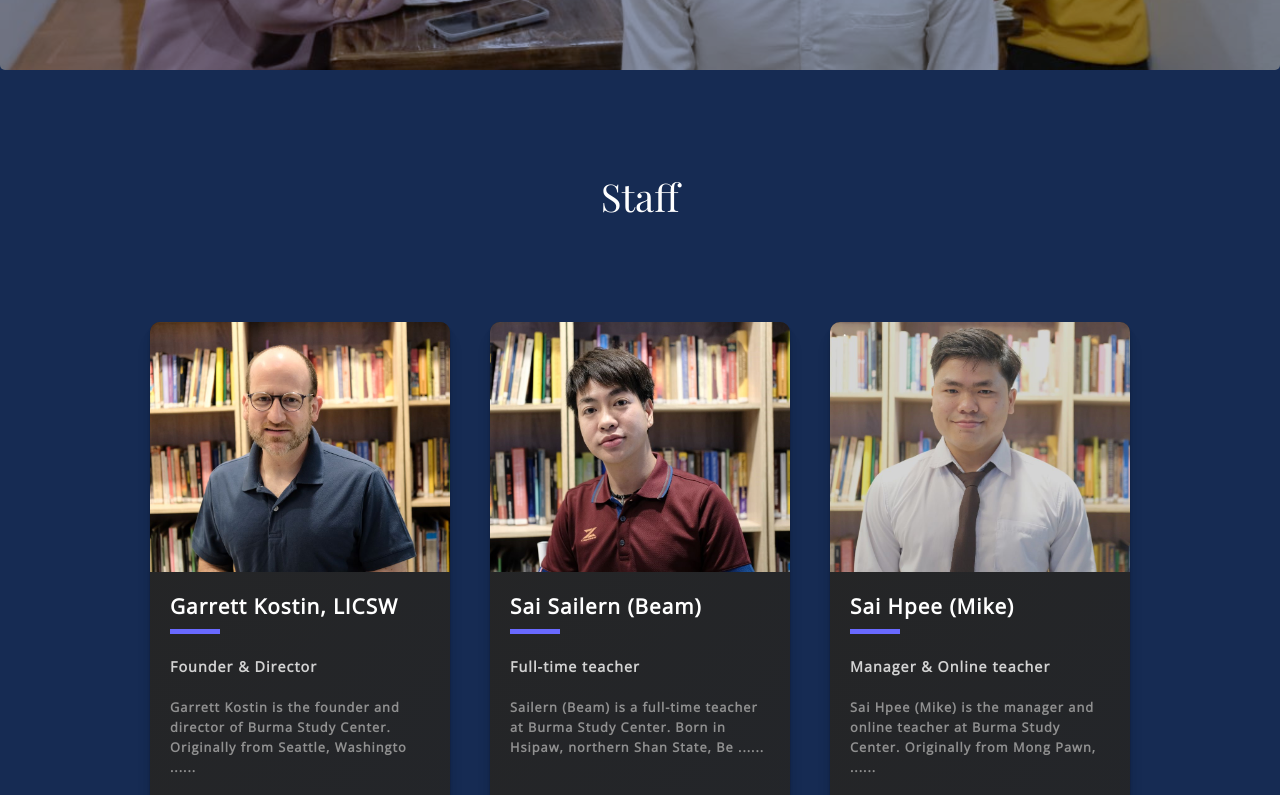
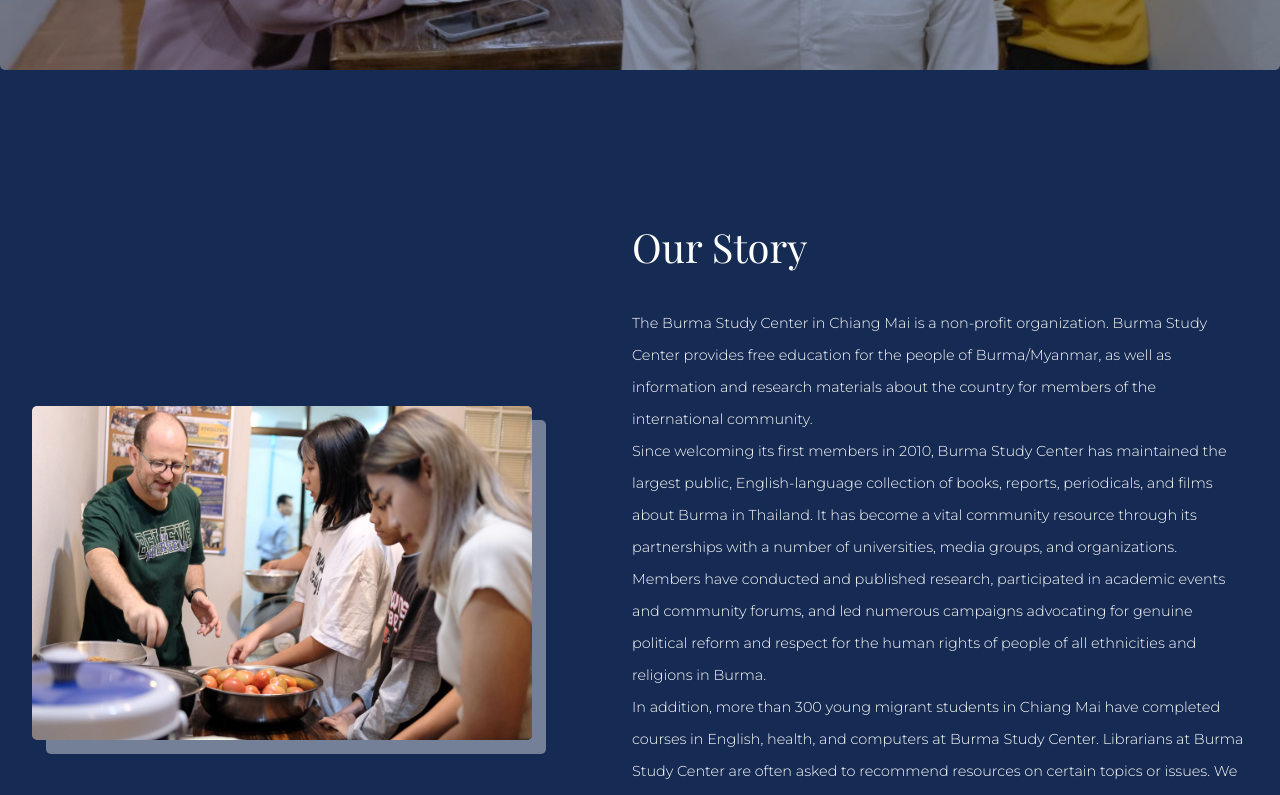
Before and after one commit to kaungmyat-Rex/burmese-study-center, a React (Create React App) app: page /about in a window 1280 px wide. Shown: the part 380-1175 px from the top of the page. Built offline with nearby package versions, Linux system fonts and the light colour scheme; no server answers; the database is empty.

Commit message:
add new mentor and re-add our story section in about page

```diff
--- a/src/App.css
+++ b/src/App.css
@@ -796,7 +796,7 @@
 }
 
 .about-story-img {
-  max-width: 600px;
+  max-width: 500px;
 }
 
 .about-story-img img {
@@ -822,7 +822,8 @@
 }
 
 .about-story-text p {
-  max-width: 450px;
+  max-width: 700px;
+
   color: #ffffff;
   font-family: "Montserrat", sans-serif;
   font-weight: 200;
@@ -865,7 +866,7 @@
 }
 
 .mentor-border {
-  width: 95%;
+  width: 85%;
   height: auto;
 }
 
@@ -1949,6 +1950,10 @@
   .about-story-text p {
     line-height: 1.5rem;
   }
+  .about-story-text p {
+    text-align: left;
+  }
+
   .about-story-img {
     padding-top: 50px;
     max-width: 320px;
@@ -2635,30 +2640,32 @@
 
 -------------- */
 
-  .about-main {
-    background-position: 0px 0px;
-    display: flex;
-    justify-content: center;
-    align-items: center;
-    text-align: center;
+  .about-story-main {
+    flex-direction: column-reverse;
+  }
+
+  .about-story-text p {
+    max-width: 90%;
   }
 
   .about-story-border {
     width: 95%;
   }
-  .about-story-img {
-    max-width: 300px;
-  }
 
   .about-story-text {
     padding-left: 50px;
   }
-  .about-story-text p {
-    max-width: 400px;
-    line-height: 1.5rem;
+
+  .about-story-img {
+    margin-top: 50px;
+    max-width: 600px;
   }
 
   .about-vision-border {
+    width: 95%;
+  }
+
+  .mentor-border {
     width: 95%;
   }
 
@@ -2698,6 +2705,30 @@
   }
 }
 
+@media only screen and (max-width: 1250px) and (min-width: 992px) {
+  .about-story-main {
+    flex-direction: column-reverse;
+  }
+
+  .about-story-text p {
+    max-width: 90%;
+  }
+
+  .mentorModel-section {
+    overflow-y: scroll;
+  }
+  .mentorModel-body {
+    max-width: 100%;
+    width: 80%;
+    height: 100%;
+  }
+
+  .about-story-img {
+    margin-top: 50px;
+    max-width: 600px;
+  }
+}
+
 @media only screen and (max-width: 1500px) and (min-width: 992px) {
   .bg-section {
     background-position: unset;
--- a/src/App.js
+++ b/src/App.js
@@ -46,7 +46,7 @@
 
     AOS.init({});
   }, []);
-  console.log("it re-rendering");
+
   return (
     <div className="App">
       <BrowserRouter>
--- a/src/component/fakedata.js
+++ b/src/component/fakedata.js
@@ -6,6 +6,7 @@
 import mentorSix from "../img/yoomwan-png-fix.jpg";
 import mentorSeven from "../img/BobCasper-png.jpg";
 import mentorEight from "../img/FionaBoyle-png.jpg";
+import mentorNine from "../img/jim-png.jpg";
 import mentorOnebg from "../img/Garrett-bg-png.png";
 import mentorTwobg from "../img/SaiSail-bg-png.png";
 import mentorThreebg from "../img/Sai-bg-png.png";
@@ -88,6 +89,15 @@
     image: mentorEight,
     imageNoBg: mentorEight,
   },
+  {
+    id: 9,
+    name: "Jim",
+    carrier: "Teacher",
+    info: "Fiona is a CELTA-certified English teacher from Ireland. She lived in Thailand for two years and was based in Chiang Mai in 2019 when she began volunteering with advanced students at Burma Study Center. During COVID, she was pleased to be able to reconnect with her students online from Ireland, where she spent more than one year in lockdown. Since then, she has moved to Australia and has continued teaching weekly online classes, providing valuable instruction in research, public speaking, presentation skills, and professional writing for BSC students.",
+    gmail: "FionaBoyle@gmail.com",
+    image: mentorNine,
+    imageNoBg: mentorNine,
+  },
 ];
 
 export default mentordata;
--- a/src/component/models/Models.css
+++ b/src/component/models/Models.css
@@ -286,9 +286,9 @@
     overflow-y: scroll;
   }
   .mentorModel-body {
-    max-width: 100%;
+    max-width: 80%;
     width: 80%;
-    height: 100%;
+    height: auto;
   }
 
   .mentorModel-image-info {
--- a/src/pages/About.js
+++ b/src/pages/About.js
@@ -9,7 +9,7 @@
 import useScroll from "../component/scrollTop";
 import { ButtonMentor } from "../component/button/ButtonFeedback";
 import { MentorModel } from "../component/models/Models";
-
+import aboutImg from "../img/aboutImg.jpg";
 const About = ({ scroll, openNav, setopenNav }) => {
   useScroll();
 
@@ -67,6 +67,44 @@
           </div>
         </div>
       </div> */}
+      <div className="about-story-section">
+        <div className="about-story-border">
+          <div className="about-story-main">
+            <div className="about-story-img">
+              <img src={aboutImg} alt="" />
+            </div>
+            <div className="about-story-text">
+              <h4>Our Story</h4>
+              <p>
+                The Burma Study Center in Chiang Mai is a non-profit
+                organization. Burma Study Center provides free education for the
+                people of Burma/Myanmar, as well as information and research
+                materials about the country for members of the international
+                community.
+                <br></br>Since welcoming its first members in 2010, Burma Study
+                Center has maintained the largest public, English-language
+                collection of books, reports, periodicals, and films about Burma
+                in Thailand. It has become a vital community resource through
+                its partnerships with a number of universities, media groups,
+                and organizations. Members have conducted and published
+                research, participated in academic events and community forums,
+                and led numerous campaigns advocating for genuine political
+                reform and respect for the human rights of people of all
+                ethnicities and religions in Burma.
+                <br></br> In addition, more than 300 young migrant students in
+                Chiang Mai have completed courses in English, health, and
+                computers at Burma Study Center. Librarians at Burma Study
+                Center are often asked to recommend resources on certain topics
+                or issues. We present this brochure below, highlighting what we
+                feel are some of the most interesting, useful, and engaging
+                Burma-related books, films, and websites. All of the books and
+                films featured in the brochure are available on loan to our
+                members at the Chiang Mai Burma Study Center.
+              </p>
+            </div>
+          </div>
+        </div>
+      </div>
 
       <div className="mentor-section">
         <h4 className="mentor-title">Staff</h4>
```
Also changed, not shown: src/img/aboutImg.jpg (added), src/img/jim-png.jpg (added).
